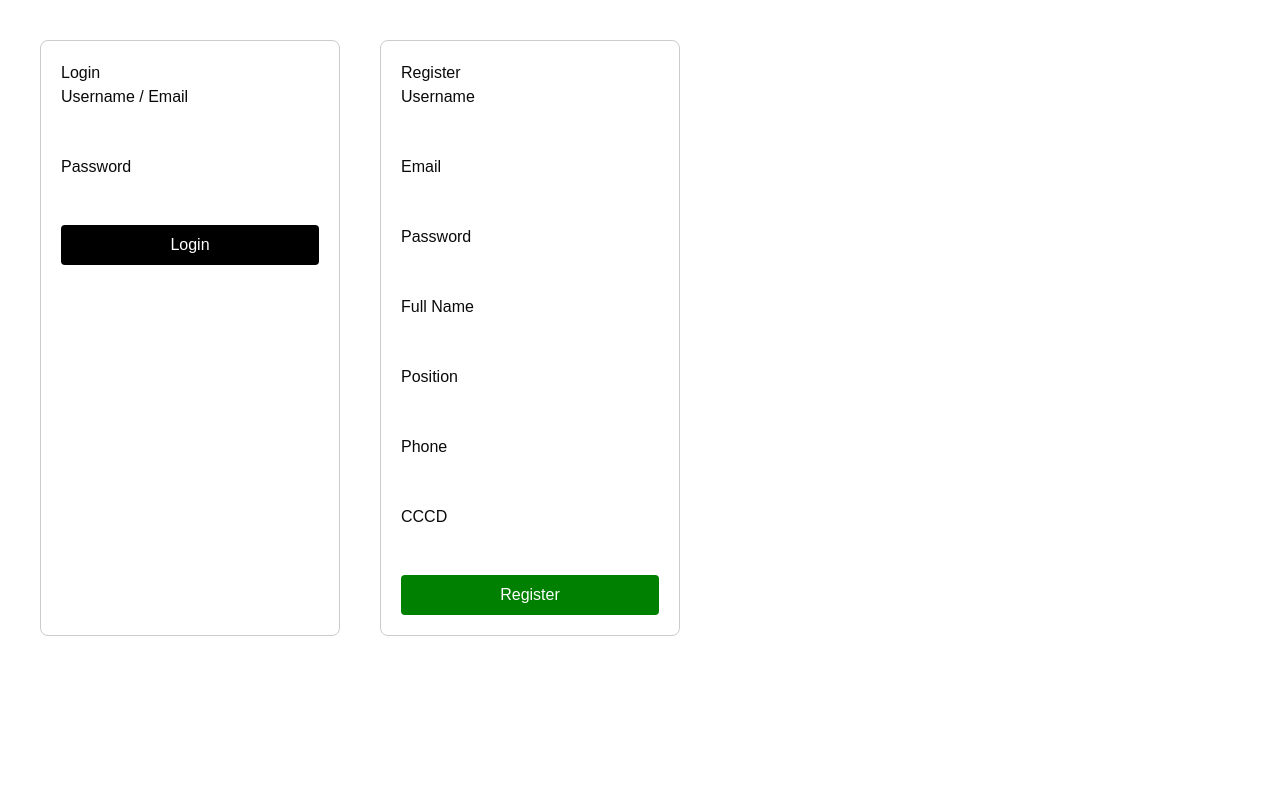
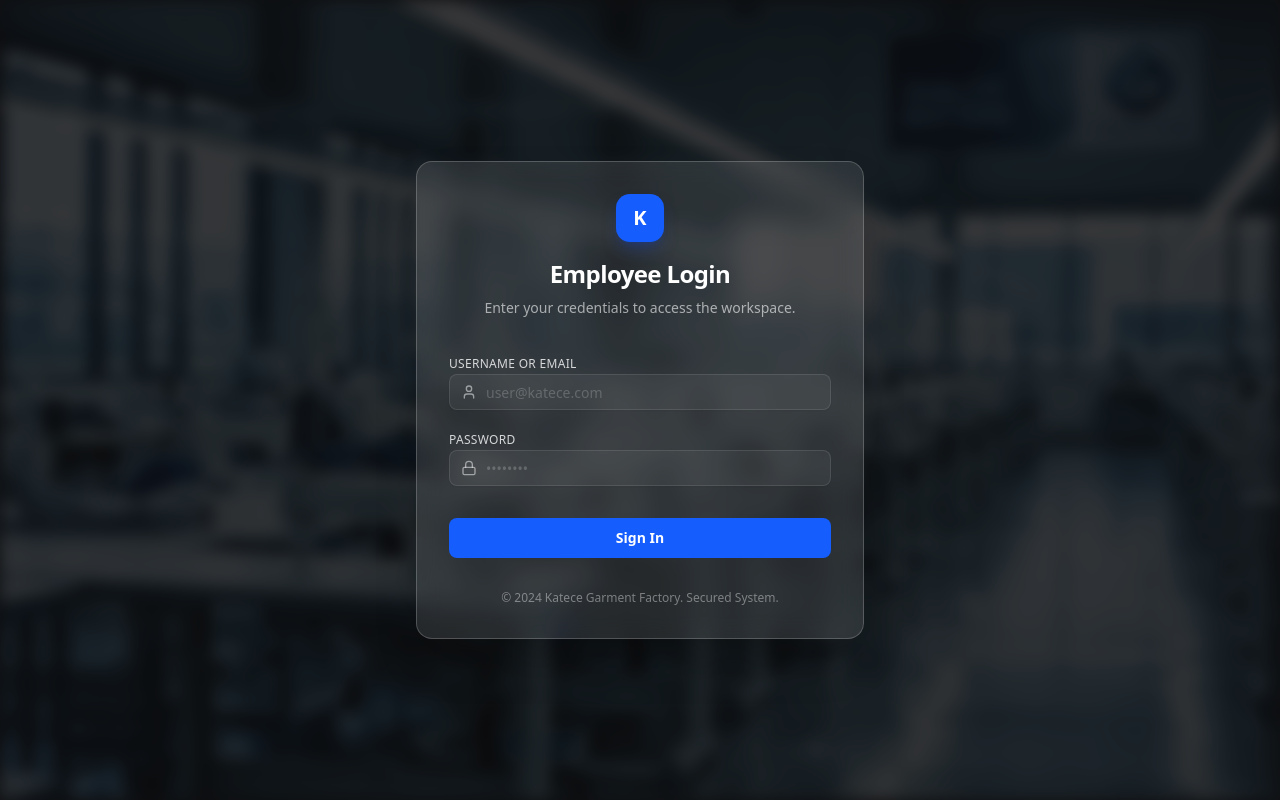
Before and after one commit to ChuongNguyenNHC/katece-hr, a Next.js app in the folder frontend/: page /Auth in a window 1280 px wide. Built offline with nearby package versions, Linux system fonts and the light colour scheme.

Commit message:
authentication page, global styles,  UI components.

```diff
--- a/frontend/app/Auth/page.tsx
+++ b/frontend/app/Auth/page.tsx
@@ -1,183 +1,93 @@
 "use client";
 
 import React, { useState } from 'react';
+import Image from "next/image";
+import { Button } from "@/components/ui/button";
+import { Input } from "@/components/ui/input";
+import { Lock, User } from "lucide-react";
 
-export default function TestPage() {
+export default function AuthPage() {
     const [loginData, setLoginData] = useState({ login: '', password: '' });
-    const [registerData, setRegisterData] = useState({
-        username: '', email: '', password: '', fullName: '', position: '', phone: '', cccd: ''
-    });
 
     const handleLogin = async (e :any) => {
-        e.prevenDefault();
+        e.preventDefault();
+        try {
             const res = await fetch('http://localhost:5000/api/taikhoan/login', {
                 method: 'POST',
                 headers: { 'Content-Type': 'application/json' },
                 body: JSON.stringify(loginData)
             });
-
             const result = await res.json();
             console.log('Login Result:', result);
             alert(JSON.stringify(result));
+        } catch (error) {
+            console.error(error);
+            alert('Login failed. Check console.');
         }
-
-    const handleRegister = async (e: any) => {
-        e.preventDefault();
-        const res = await fetch('http://localhost:5000/api/taikhoan/register', {
-            method: 'POST',
-            headers: { 'Content-Type': 'application/json' },
-            body: JSON.stringify(registerData)
-        });
-
-        const result = await res.json();
-        // console.log('Register Result:', result);
-        console.log('Đăng ký thành công');
-        // alert(JSON.stringify(result));
-        alert('Đăng ký thành công');
     }
 
     return (
-        <div style={{ display: "flex", gap: "40px", padding: "40px", fontFamily: "sans-serif",}}>
+        <div className="flex min-h-screen items-center justify-center bg-zinc-900 relative overflow-hidden">
+            {/* Background */}
+            <div className="absolute inset-0 z-0">
+                 <Image
+                    src="/hero-factory.png"
+                    alt="Background"
+                    fill
+                    className="object-cover opacity-30 blur-sm"
+                    priority
+                />
+                <div className="absolute inset-0 bg-black/40" />
+            </div>
 
-      {/* LOGIN FORM */}
-      <form
-        onSubmit={handleLogin}
-        style={{
-          border: "1px solid #ccc",
-          padding: "20px",
-          width: "300px",
-          borderRadius: "8px",
-        }}>
-        <h2>Login</h2>
+            {/* Auth Card */}
+            <div className="relative z-10 w-full max-w-md bg-white/10 backdrop-blur-md rounded-2xl shadow-2xl border border-white/20 p-8 m-4">
+                <div className="text-center mb-8">
+                    <div className="inline-flex h-12 w-12 items-center justify-center rounded-xl bg-blue-600 font-bold text-white text-xl mb-4 shadow-lg shadow-blue-900/50">
+                        K
+                    </div>
+                    <h1 className="text-2xl font-bold text-white tracking-tight">Employee Login</h1>
+                    <p className="text-white/60 text-sm mt-2">Enter your credentials to access the workspace.</p>
+                </div>
 
-        <label>Username / Email</label>
-        <input
+                <form onSubmit={handleLogin} className="space-y-4">
+                    <div className="space-y-2">
+                        <label className="text-xs font-medium text-white/80 uppercase tracking-wide">Username or Email</label>
+                        <div className="relative">
+                            <User className="absolute left-3 top-2.5 h-4 w-4 text-white/50" />
+                            <Input
                                 type="text"
+                                placeholder="user@katece.com"
                                 value={loginData.login}
-          onChange={(e) =>
-            setLoginData({ ...loginData, login: e.target.value })
-          }
-          style={{ width: "100%", padding: "6px", marginBottom: "10px" }}
+                                onChange={(e) => setLoginData({ ...loginData, login: e.target.value })}
+                                className="pl-9 bg-white/5 border-white/10 text-white placeholder:text-white/20 focus-visible:ring-blue-500"
                             />
+                        </div>
+                    </div>
+                        <div className="space-y-2">
+                        <label className="text-xs font-medium text-white/80 uppercase tracking-wide">Password</label>
+                        <div className="relative">
+                            <Lock className="absolute left-3 top-2.5 h-4 w-4 text-white/50" />
+                            <Input
 
-        <label>Password</label>
-        <input
                                 type="password"
+                                placeholder="••••••••"
                                 value={loginData.password}
-          onChange={(e) =>
-            setLoginData({ ...loginData, password: e.target.value })
-          }
-          style={{ width: "100%", padding: "6px", marginBottom: "10px" }}
+                                onChange={(e) => setLoginData({ ...loginData, password: e.target.value })}
+                                className="pl-9 bg-white/5 border-white/10 text-white placeholder:text-white/20 focus-visible:ring-blue-500"
                             />
+                        </div>
+                    </div>
 
-        <button
-          type="submit"
-          style={{
-            width: "100%",
-            padding: "8px",
-            background: "black",
-            color: "white",
-            borderRadius: "4px",
-            cursor: "pointer",
-          }}
-        >
-          Login
-        </button>
+                    <Button type="submit" className="w-full bg-blue-600 hover:bg-blue-700 text-white font-semibold py-5 mt-4">
+                        Sign In
+                    </Button>
                 </form>
 
-      {/* REGISTER FORM */}
-      <form
-        onSubmit={handleRegister}
-        style={{
-          border: "1px solid #ccc",
-          padding: "20px",
-          width: "300px",
-          borderRadius: "8px",
-        }}
-      >
-        <h2>Register</h2>
-
-        <label>Username</label>
-        <input
-          type="text"
-          value={registerData.username}
-          onChange={(e) =>
-            setRegisterData({ ...registerData, username: e.target.value })
-          }
-          style={{ width: "100%", padding: "6px", marginBottom: "10px" }}
-        />
-
-        <label>Email</label>
-        <input
-          type="email"
-          value={registerData.email}
-          onChange={(e) =>
-            setRegisterData({ ...registerData, email: e.target.value })
-          }
-          style={{ width: "100%", padding: "6px", marginBottom: "10px" }}
-        />
-
-        <label>Password</label>
-        <input
-          type="password"
-          value={registerData.password}
-          onChange={(e) =>
-            setRegisterData({ ...registerData, password: e.target.value })
-          }
-          style={{ width: "100%", padding: "6px", marginBottom: "10px" }}
-        />
-
-        <label>Full Name</label>
-        <input
-          type="text"
-          value={registerData.fullName}
-          onChange={(e) =>
-            setRegisterData({ ...registerData, fullName: e.target.value })
-          }
-          style={{ width: "100%", padding: "6px", marginBottom: "10px" }}
-        />
-
-        <label>Position</label>
-        <input
-          type="text"
-          value={registerData.position}
-          onChange={(e) =>
-            setRegisterData({ ...registerData, position: e.target.value })
-          }
-          style={{ width: "100%", padding: "6px", marginBottom: "10px" }}
-        />
-        <label>Phone</label>
-        <input
-          type="text"
-          value={registerData.phone}
-          onChange={(e) =>
-            setRegisterData({ ...registerData, phone: e.target.value })
-          }
-          style={{ width: "100%", padding: "6px", marginBottom: "10px" }}
-        />
-        <label>CCCD</label>
-        <input
-          type="text"
-          value={registerData.cccd}
-          onChange={(e) =>
-            setRegisterData({ ...registerData, cccd: e.target.value })
-          }
-          style={{ width: "100%", padding: "6px", marginBottom: "10px" }}
-        />
-        <button
-          type="submit"
-          style={{
-            width: "100%",
-            padding: "8px",
-            background: "green",
-            color: "white",
-            borderRadius: "4px",
-            cursor: "pointer",
-          }}
-        >
-          Register
-        </button>
-      </form>
+                <div className="mt-8 text-center text-xs text-white/40">
+                    <p>&copy; 2024 Katece Garment Factory. Secured System.</p>
+                </div>
+            </div>
         </div>
     );
 }
--- a/frontend/app/page.tsx
+++ b/frontend/app/page.tsx
@@ -1,65 +1,191 @@
+import Link from "next/link";
 import Image from "next/image";
+import { ArrowRight, CheckCircle2 } from "lucide-react";
+import { Button } from "@/components/ui/button";
 
 export default function Home() {
   return (
-    <div className="flex min-h-screen items-center justify-center bg-zinc-50 font-sans dark:bg-black">
-      <main className="flex min-h-screen w-full max-w-3xl flex-col items-center justify-between py-32 px-16 bg-white dark:bg-black sm:items-start">
-        <Image
-          className="dark:invert"
-          src="/next.svg"
-          alt="Next.js logo"
-          width={100}
-          height={20}
-          priority
-        />
-        <div className="flex flex-col items-center gap-6 text-center sm:items-start sm:text-left">
-          <h1 className="max-w-xs text-3xl font-semibold leading-10 tracking-tight text-black dark:text-zinc-50">
-            To get started, edit the page.tsx file.
-          </h1>
-          <p className="max-w-md text-lg leading-8 text-zinc-600 dark:text-zinc-400">
-            Looking for a starting point or more instructions? Head over to{" "}
-            <a
-              href="https://vercel.com/templates?framework=next.js&utm_source=create-next-app&utm_medium=appdir-template-tw&utm_campaign=create-next-app"
-              className="font-medium text-zinc-950 dark:text-zinc-50"
-            >
-              Templates
-            </a>{" "}
-            or the{" "}
-            <a
-              href="https://nextjs.org/learn?utm_source=create-next-app&utm_medium=appdir-template-tw&utm_campaign=create-next-app"
-              className="font-medium text-zinc-950 dark:text-zinc-50"
-            >
-              Learning
-            </a>{" "}
-            center.
-          </p>
+    <div className="flex min-h-screen flex-col bg-white">
+      {/* Navigation */}
+      <header className="fixed top-0 z-50 w-full border-b border-white/10 bg-black/20 backdrop-blur-md">
+        <div className="container mx-auto flex h-16 items-center justify-between px-4">
+          <div className="flex items-center gap-2">
+            <div className="flex h-8 w-8 items-center justify-center rounded-lg bg-blue-600 font-bold text-white">
+              K
+            </div>
+            <span className="text-lg font-bold text-white">Katece HR</span>
+          </div>
+          <nav className="hidden md:flex items-center gap-6">
+            <Link href="#" className="text-sm font-medium text-white/80 hover:text-white">
+              About
+            </Link>
+            <Link href="#" className="text-sm font-medium text-white/80 hover:text-white">
+              Contact
+            </Link>
+          </nav>
+          <div className="flex items-center gap-4">
+            <Link href="/Auth">
+              <Button variant="secondary" size="sm" className="font-semibold">
+                Employee Login
+              </Button>
+            </Link>
+          </div>
         </div>
-        <div className="flex flex-col gap-4 text-base font-medium sm:flex-row">
-          <a
-            className="flex h-12 w-full items-center justify-center gap-2 rounded-full bg-foreground px-5 text-background transition-colors hover:bg-[#383838] dark:hover:bg-[#ccc] md:w-[158px]"
-            href="https://vercel.com/new?utm_source=create-next-app&utm_medium=appdir-template-tw&utm_campaign=create-next-app"
-            target="_blank"
-            rel="noopener noreferrer"
-          >
-            <Image
-              className="dark:invert"
-              src="/vercel.svg"
-              alt="Vercel logomark"
-              width={16}
-              height={16}
-            />
-            Deploy Now
-          </a>
-          <a
-            className="flex h-12 w-full items-center justify-center rounded-full border border-solid border-black/[.08] px-5 transition-colors hover:border-transparent hover:bg-black/[.04] dark:border-white/[.145] dark:hover:bg-[#1a1a1a] md:w-[158px]"
-            href="https://nextjs.org/docs?utm_source=create-next-app&utm_medium=appdir-template-tw&utm_campaign=create-next-app"
-            target="_blank"
-            rel="noopener noreferrer"
-          >
-            Documentation
-          </a>
+      </header>
+
+      {/* Hero Section */}
+      <main className="relative flex min-h-screen flex-col justify-center">
+        {/* Background Image */}
+        <div className="absolute inset-0 z-0">
+          <Image
+            src="/hero-factory.png"
+            alt="Katece Garment Factory"
+            fill
+            className="object-cover"
+            priority
+          />
+          <div className="absolute inset-0 bg-gradient-to-r from-black/90 via-black/70 to-transparent" />
+        </div>
+
+        {/* Content */}
+        <div className="container relative z-10 mx-auto px-4 pt-20">
+          <div className="max-w-2xl">
+            <div className="mb-6 inline-flex items-center rounded-full border border-blue-500/30 bg-blue-500/10 px-3 py-1 text-sm font-medium text-blue-400 backdrop-blur-sm">
+              <span className="mr-2 h-2 w-2 rounded-full bg-blue-400 animate-pulse"></span>
+              Internal Systems v2.0 Live
+            </div>
+            <h1 className="mb-6 text-5xl font-bold tracking-tight text-white md:text-7xl">
+              Precision in <br />
+              <span className="text-transparent bg-clip-text bg-gradient-to-r from-blue-400 to-emerald-400">
+                Every Thread
+              </span>
+            </h1>
+            <p className="mb-8 text-lg text-gray-300 md:text-xl leading-relaxed">
+              Welcome to the Katece Garment Factory Employee Portal.
+              Manage your shifts, check your payroll, and stay connected with the factory floor—all in one place.
+            </p>
+
+            <div className="flex flex-col gap-4 sm:flex-row">
+              <Link href="/Auth">
+                <Button size="lg" className="h-12 w-full gap-2 bg-blue-600 px-8 text-base hover:bg-blue-700 sm:w-auto">
+                  Access Portal <ArrowRight className="h-4 w-4" />
+                </Button>
+              </Link>
+              <Link href="#features">
+                <Button variant="outline" size="lg" className="h-12 w-full border-white/20 bg-white/5 text-white hover:bg-white/10 hover:text-white sm:w-auto">
+                  System Status
+                </Button>
+              </Link>
+            </div>
+
+            <div className="mt-12 flex items-center gap-8 text-gray-400">
+                <div className="flex items-center gap-2">
+                    <CheckCircle2 className="h-5 w-5 text-emerald-500" />
+                    <span className="text-sm">Secure Authentication</span>
+                </div>
+                <div className="flex items-center gap-2">
+                    <CheckCircle2 className="h-5 w-5 text-emerald-500" />
+                    <span className="text-sm">Real-time Check-in</span>
+                </div>
+                 <div className="flex items-center gap-2">
+                    <CheckCircle2 className="h-5 w-5 text-emerald-500" />
+                    <span className="text-sm">Payroll Tracking</span>
+                </div>
+            </div>
+          </div>
         </div>
       </main>
+
+      {/* Clients Section */}
+      <section id="clients" className="py-20 bg-gray-50 dark:bg-zinc-900 border-b border-gray-100 dark:border-zinc-800">
+        <div className="container mx-auto px-4">
+          <p className="text-center text-sm font-semibold uppercase tracking-widest text-gray-500 mb-8">
+            Trusted by Global Fashion Leaders
+          </p>
+          <div className="flex flex-wrap justify-center items-center gap-12 opacity-50 grayscale hover:grayscale-0 transition-all duration-500">
+             {/* Placeholder Logos */}
+            {['Zara', 'H&M', 'Uniqlo', 'Levi\'s', 'Nike', 'Adidas'].map((brand) => (
+               <span key={brand} className="text-2xl font-bold font-serif text-gray-800 dark:text-gray-200">{brand}</span>
+            ))}
+          </div>
+        </div>
+      </section>
+
+      {/* Services Section */}
+      <section id="services" className="py-24 bg-white dark:bg-black">
+        <div className="container mx-auto px-4">
+            <div className="mb-16 text-center">
+                <h2 className="text-3xl font-bold tracking-tight text-gray-900 dark:text-gray-100 sm:text-4xl mb-4">
+                    World-Class Manufacturing
+                </h2>
+                <p className="mx-auto max-w-2xl text-lg text-gray-600 dark:text-gray-400">
+                    From raw fabric to finished garment, we ensure quality at every step of the supply chain.
+                </p>
+            </div>
+
+            <div className="grid grid-cols-1 md:grid-cols-3 gap-8">
+                {[
+                    { title: "Precision Cutting", desc: "Automated layouts and laser cutting systems minimize waste." },
+                    { title: "High-Volume Sewing", desc: "1,500+ sewing stations capable of 500k units monthly." },
+                    { title: "Quality Assurance", desc: "AQL 2.5 standards verified by independent audit teams." },
+                ].map((service, i) => (
+                    <div key={i} className="group p-8 rounded-2xl border border-gray-100 dark:border-zinc-800 bg-gray-50 dark:bg-zinc-900/50 hover:bg-white dark:hover:bg-zinc-900 hover:shadow-xl transition-all duration-300">
+                        <div className="mb-4 inline-flex h-12 w-12 items-center justify-center rounded-lg bg-blue-100 text-blue-600 group-hover:bg-blue-600 group-hover:text-white transition-colors">
+                           <span className="font-bold text-xl">{i + 1}</span>
+                        </div>
+                        <h3 className="text-xl font-semibold mb-3 text-gray-900 dark:text-white">{service.title}</h3>
+                        <p className="text-gray-500 dark:text-gray-400">{service.desc}</p>
+                    </div>
+                ))}
+            </div>
+        </div>
+      </section>
+
+      {/* Corporate/Careers Section */}
+      <section className="relative py-24 bg-zinc-900 text-white overflow-hidden">
+         <div className="absolute inset-0 z-0 opacity-20 bg-[url('/hero-factory.png')] bg-cover bg-fixed bg-center" />
+         <div className="container relative z-10 mx-auto px-4 text-center">
+             <h2 className="text-3xl font-bold tracking-tight sm:text-4xl mb-6">Join the Katece Family</h2>
+             <p className="mx-auto max-w-2xl text-xl text-gray-300 mb-10">
+                 We offer fair wages, a safe working environment, and opportunities for growth.
+                 Currently employing over 2,000 skilled workers via our digital platform.
+             </p>
+             <div className="flex justify-center gap-4">
+                 <Button size="lg" className="bg-white text-black hover:bg-gray-100">View Open Positions</Button>
+                 <Button size="lg" className="border-white/20 text-white hover:bg-white/10">Learn About Our Culture</Button>
+             </div>
+         </div>
+      </section>
+
+      {/* Footer */}
+      <footer className="bg-black py-12 text-gray-400 border-t border-zinc-800">
+        <div className="container mx-auto px-4 grid grid-cols-1 md:grid-cols-4 gap-8">
+            <div>
+                 <div className="flex items-center gap-2 mb-4">
+                    <div className="flex h-6 w-6 items-center justify-center rounded bg-blue-600 font-bold text-white text-xs">K</div>
+                    <span className="font-bold text-white">Katece HR</span>
+                </div>
+                <p className="text-sm">Empowering the textile industry with modern workforce solutions.</p>
+            </div>
+            <div>
+                <h4 className="font-bold text-white mb-4">Company</h4>
+                <ul className="space-y-2 text-sm">
+                    <li><Link href="#" className="hover:text-white">About Us</Link></li>
+                    <li><Link href="#" className="hover:text-white">Sustainability</Link></li>
+                    <li><Link href="#" className="hover:text-white">Careers</Link></li>
+                </ul>
+            </div>
+             <div>
+                <h4 className="font-bold text-white mb-4">Office</h4>
+                <p className="text-sm mb-2">123 Garment Way, District 7</p>
+                <p className="text-sm mb-2">Ho Chi Minh City, Vietnam</p>
+                <p className="text-sm">contact@katece.com</p>
+            </div>
+            <div>
+                 <p className="text-xs text-gray-600 mt-8 md:mt-0">© 2024 Katece Garment Factory. All rights reserved.</p>
+            </div>
+        </div>
+      </footer>
     </div>
   );
 }
--- a/frontend/components/ui/button.tsx
+++ b/frontend/components/ui/button.tsx
@@ -13,11 +13,11 @@ const buttonVariants = cva(
         destructive:
           "bg-destructive text-white hover:bg-destructive/90 focus-visible:ring-destructive/20 dark:focus-visible:ring-destructive/40 dark:bg-destructive/60",
         outline:
-          "border bg-background shadow-xs hover:bg-accent hover:text-accent-foreground dark:bg-input/30 dark:border-input dark:hover:bg-input/50",
+          "border text-black bg-background shadow-xs hover:bg-accent hover:text-accent-foreground dark:bg-input/30 dark:border-input dark:hover:bg-input/50",
         secondary:
           "bg-secondary text-secondary-foreground hover:bg-secondary/80",
         ghost:
-          "hover:bg-accent hover:text-accent-foreground dark:hover:bg-accent/50",
+          "hover:bg-accent text-black hover:text-accent-foreground dark:hover:bg-accent/50",
         link: "text-primary underline-offset-4 hover:underline",
       },
       size: {
--- a/frontend/package.json
+++ b/frontend/package.json
@@ -10,6 +10,7 @@
   },
   "dependencies": {
     "@radix-ui/react-slot": "^1.2.4",
+    "@radix-ui/react-tabs": "^1.1.13",
     "axios": "^1.13.2",
     "class-variance-authority": "^0.7.1",
     "clsx": "^2.1.1",
```
Also changed, not shown: frontend/app/globals.css (+9 -0 lines), 1 other file (tests, documents, lock files or other folders). Lines whose indentation alone changed are shown as unchanged.
